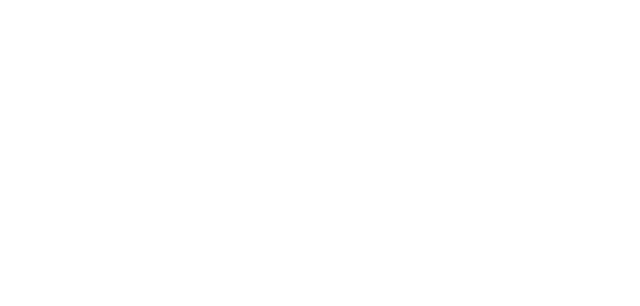
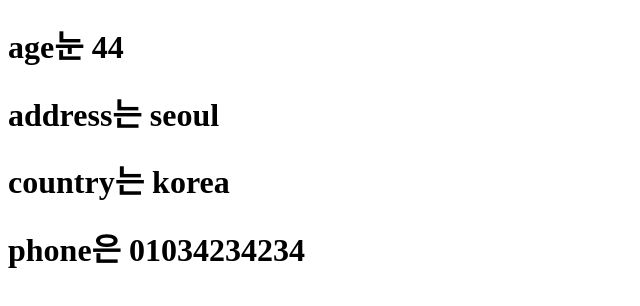
Before and after one commit to namic123/React-basics, a React (Create React App) app: page / in a window 1280 px wide. Shown: the top 306 px of the page, without its empty margins (0-640 px from the left). Built offline with nearby package versions, Linux system fonts and the light colour scheme.

Commit message:
jsx에서 javascript쓰기 연습

```diff
--- a/src/App.js
+++ b/src/App.js
@@ -1,9 +1,22 @@
 function App() {
   return (
     <div>
-
+      <MyComp />
     </div>
   );
 }
-
+function MyComp() {
+  const address = "seoul";
+  const country = "korea";
+  const phone = "01034234234";
+  const age = 44;
+  return (
+    <>
+      <h1>age눈 {age}</h1>
+      <h1> address는 {address}</h1>
+      <h1>country는 {country}</h1>
+      <h1>phone은 {phone}</h1>
+    </>
+  );
+}
 export default App;
```
